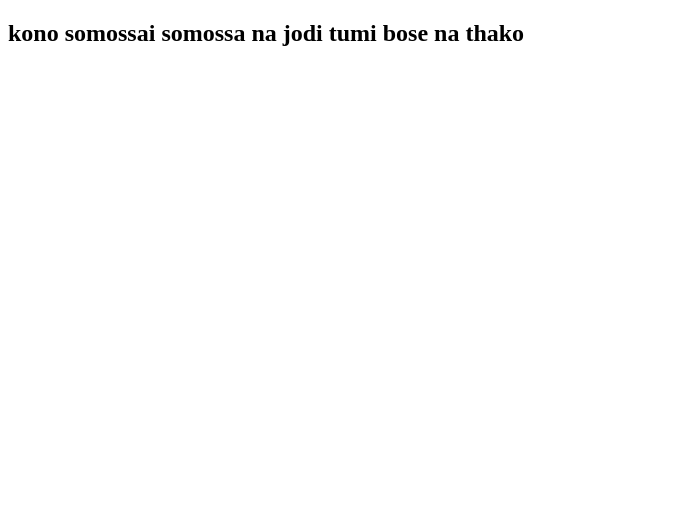
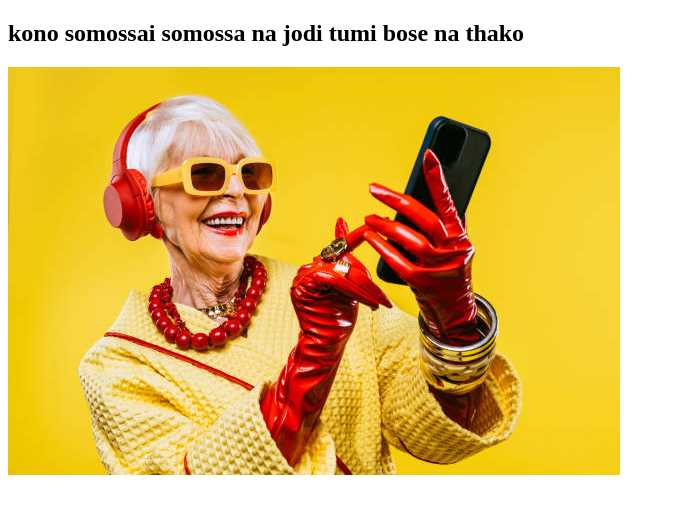
Before and after one commit to biplab-mistry/problem-will-never-last, a plain HTML site: page index.html in a window 1280 px wide. Shown: the whole page, without its empty margins (0-675 px from the left). Drawn offline with Linux system fonts and the light colour scheme.

Commit message:
grandma added

```diff
--- a/index.html
+++ b/index.html
@@ -7,5 +7,6 @@
 </head>
 <body>
     <h2>kono somossai somossa na jodi tumi bose na thako</h2>
+    <img src="images/grand.jpg" alt="grandma">
 </body>
 </html>
```
Also changed, not shown: images/grand.jpg (added).
